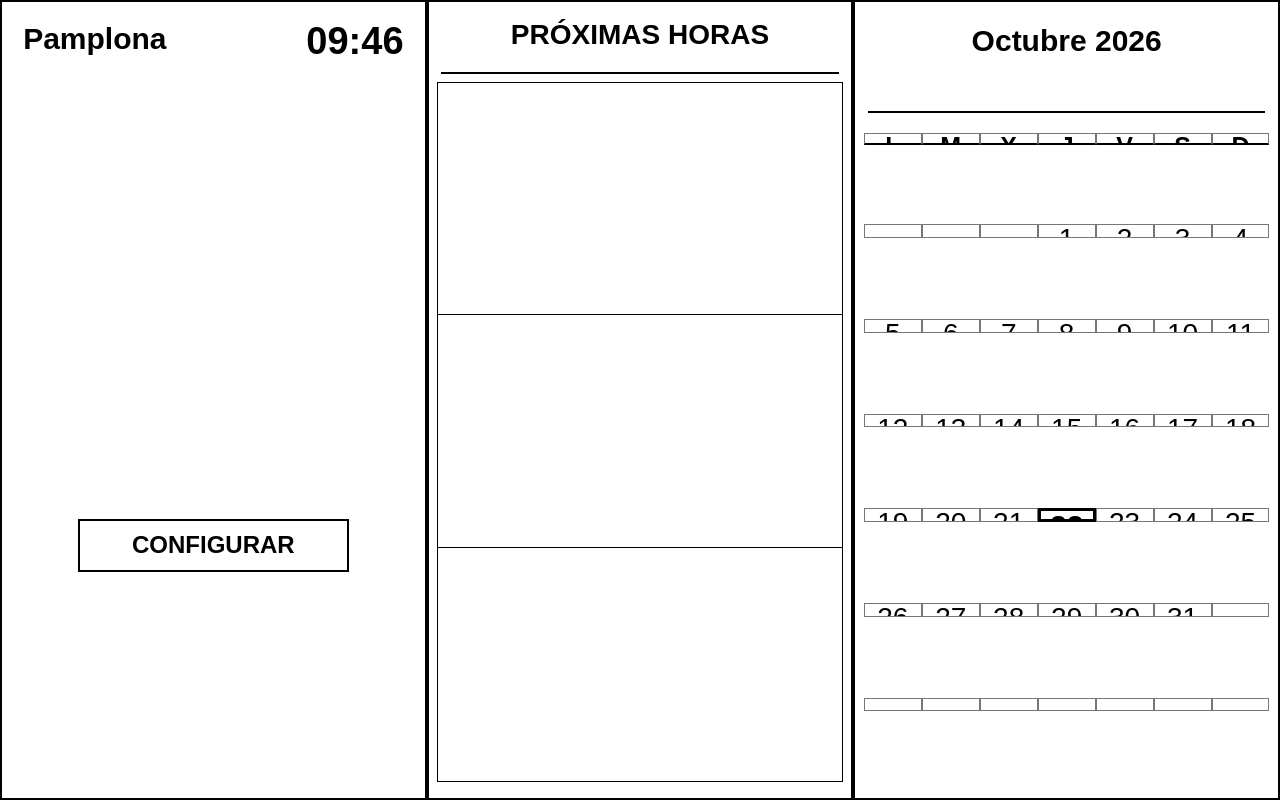
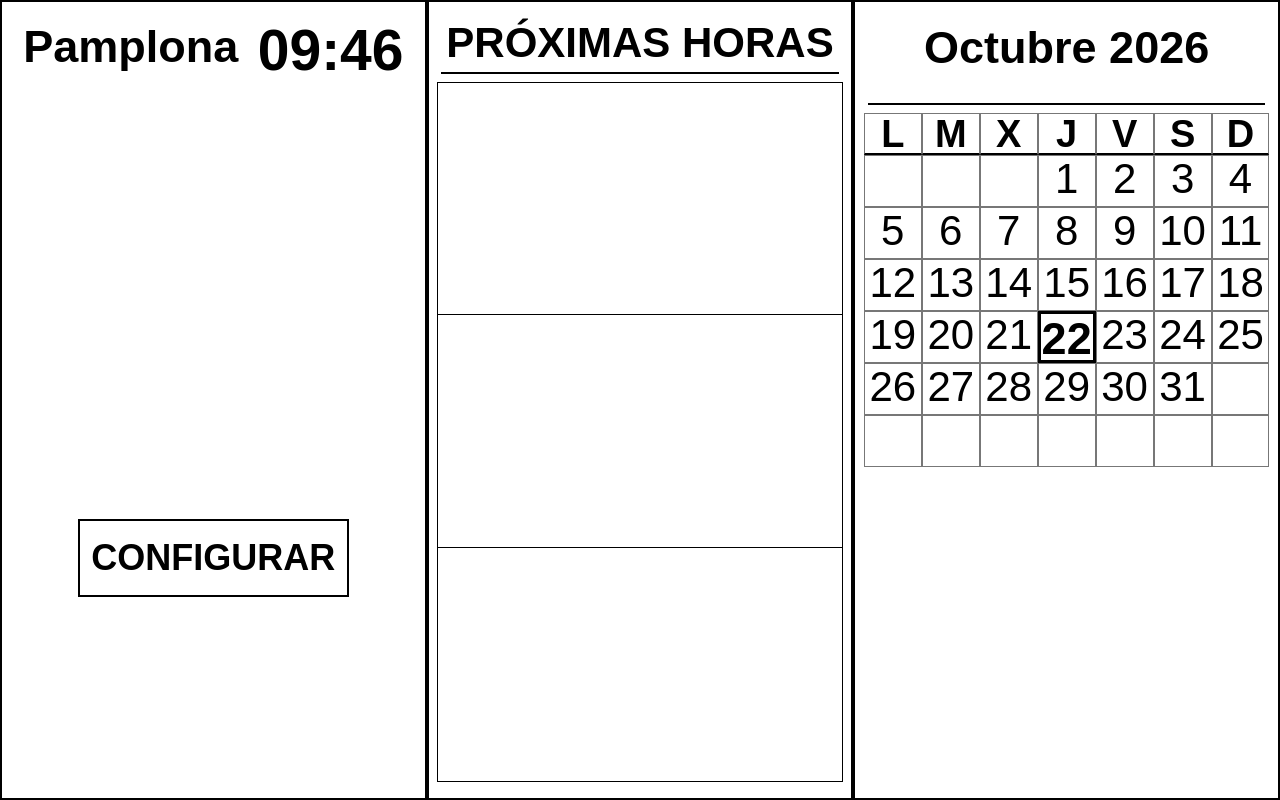
Before and after one commit to filmaketaserieak/kindle-denbora, a plain HTML site: page index.html in a window 1280 px wide. Drawn offline with Linux system fonts and the light colour scheme.

Commit message:
Add files via upload

```diff
--- a/css/kindle.css
+++ b/css/kindle.css
@@ -356,3 +356,72 @@ html, body, #page { font-family: Arial, Helvetica, sans-serif !important; }
     .colTemp { font-size: 38px !important; }
     .calDay, .calBlank { font-size: 26px !important; }
 }
+
+
+/* V8: +50% de tipografía y calendario robusto para Mesquite/WebKit antiguo. */
+#city { font-size: 45px !important; }
+#clock { font-size: 57px !important; }
+#date { font-size: 36px !important; }
+#icon { font-size: 132px !important; }
+#temp { font-size: 123px !important; }
+#description { font-size: 40px !important; }
+#sun { font-size: 35px !important; }
+#lastUpdate { font-size: 27px !important; }
+.panelTitle { font-size: 42px !important; }
+.colTime { font-size: 45px !important; }
+.forecastIconWrapper { font-size: 81px !important; }
+.colTemp { font-size: 63px !important; }
+.colDesc { font-size: 35px !important; }
+#configButton { font-size: 36px !important; padding: 15px 2% !important; }
+
+#calendarTitle {
+  font-size: 45px !important;
+  height: 11% !important;
+  line-height: 1.15 !important;
+}
+#calendarGrid {
+  top: 14% !important;
+  bottom: 1% !important;
+  overflow: visible !important;
+}
+.calendarTable {
+  width: 100% !important;
+  height: auto !important;
+  table-layout: fixed !important;
+  border-collapse: collapse !important;
+  border-spacing: 0 !important;
+}
+.calendarTable thead, .calendarTable tbody { height: auto !important; }
+.calendarTable tr { height: auto !important; }
+.calendarTable th, .calendarTable td {
+  height: 52px !important;
+  padding: 0 !important;
+  line-height: 1.15 !important;
+  vertical-align: middle !important;
+  overflow: visible !important;
+  box-sizing: border-box !important;
+}
+.calendarTable th.calDow {
+  height: 42px !important;
+  font-size: 38px !important;
+  line-height: 1.1 !important;
+}
+.calendarTable td.calDay {
+  font-size: 42px !important;
+  line-height: 1.1 !important;
+}
+.calendarTable td.calBlank { font-size: 30px !important; }
+.calendarTable td.calDay.today {
+  font-size: 45px !important;
+  border: 3px solid #000 !important;
+}
+@media (max-height: 700px) {
+  #icon { font-size: 112px !important; }
+  #temp { font-size: 105px !important; }
+  .forecastIconWrapper { font-size: 68px !important; }
+  .colTemp { font-size: 56px !important; }
+  .calendarTable th.calDow { height: 34px !important; font-size: 32px !important; }
+  .calendarTable th, .calendarTable td { height: 43px !important; }
+  .calendarTable td.calDay { font-size: 36px !important; }
+  .calendarTable td.calDay.today { font-size: 39px !important; }
+}
```
